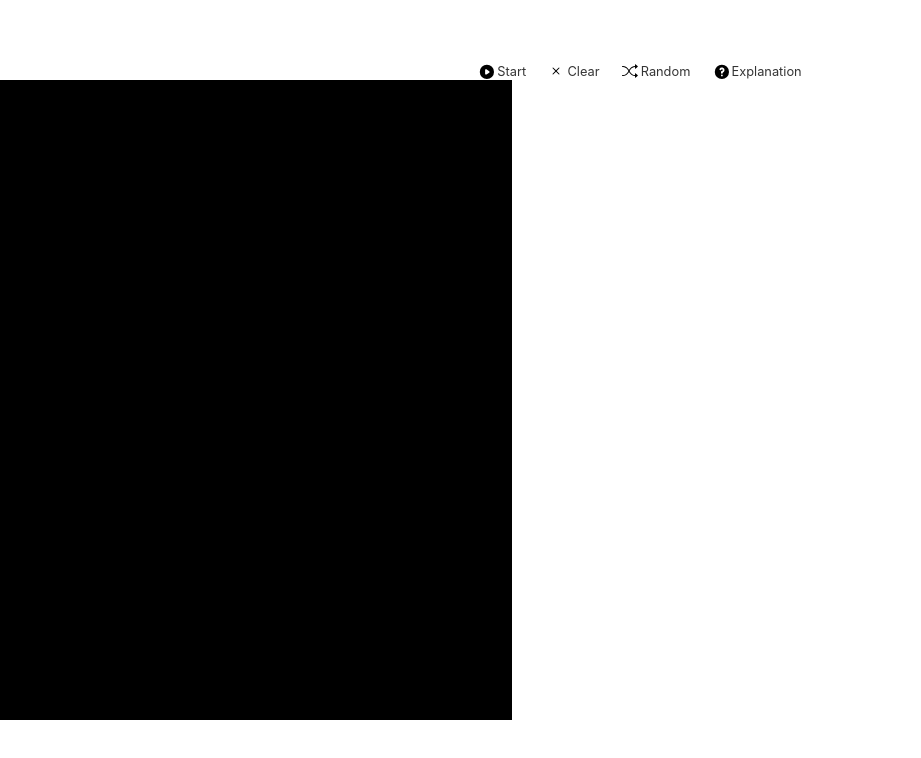
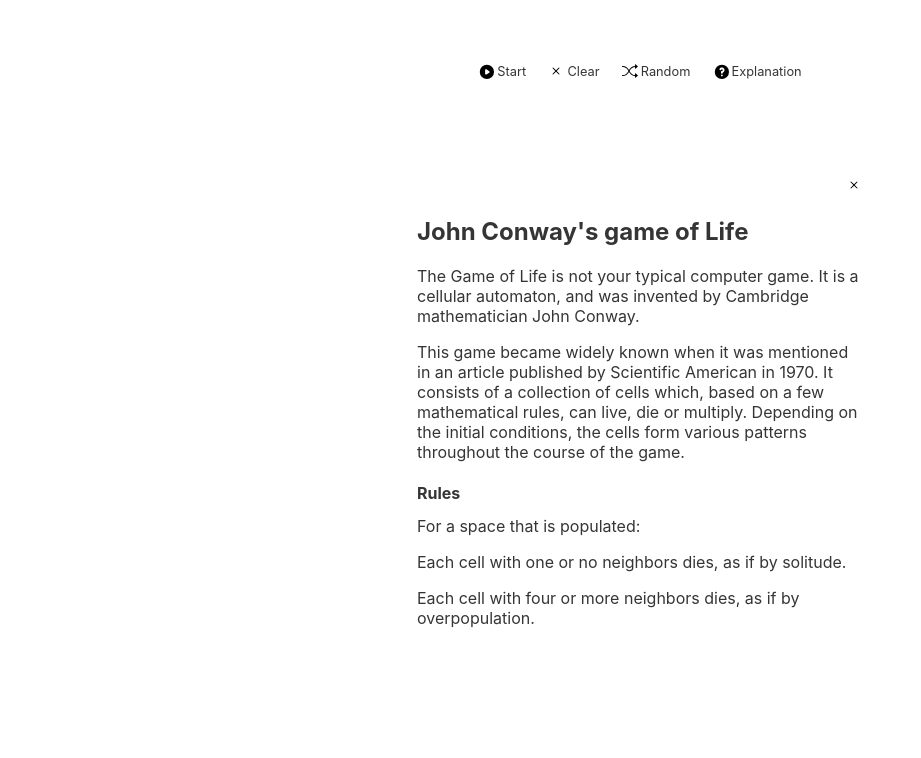
Before and after one commit to Tokonigeorge/game_of_life, a React (Vite) app in the folder game_of_life/: page / in a window 1280 px wide. Both pictures are taken after a click on the button "Explanation". Shown: the top 758 px of the page, without its empty margins (0-921 px from the left). Built offline with nearby package versions, Linux system fonts and the light colour scheme.

Commit message:
finished design

```diff
--- a/game_of_life/src/App.jsx
+++ b/game_of_life/src/App.jsx
@@ -41,6 +41,8 @@
   //but also because when start changes, the runStart function wouldnt update, we can use ref.
   const startRef = useRef(start);
   startRef.current = start;
+
+  const [open, setOpen] = useState(false);
 
   const runStart = useCallback(() => {
     if (!startRef.current) {
@@ -95,6 +97,10 @@
     setGrid(_rows);
   };
 
+  const handleToggleModal = () => {
+    setOpen(!open);
+  };
+
   return (
     <>
       <div
@@ -105,17 +111,73 @@
           position: "relative",
         }}
       >
-        <div
-          style={{
-            position: "absolute",
-            top: "10vh",
-            left: "0",
-            margin: "auto",
-            width: "40vw",
-            backgroundColor: "black",
-            minHeight: "80vh",
-          }}
-        ></div>
+        {open && (
+          <div
+            style={{
+              position: "absolute",
+              top: "20vh",
+              left: window.innerWidth > 790 ? "30vw" : "15vw",
+              width: window.innerWidth > 790 ? "40vw" : "70vw",
+              backgroundColor: "white",
+              height: "60vh",
+              border: "1px solid white",
+              borderRadius: "5px",
+              overflowY: "scroll",
+              overflowX: "hidden",
+              color: "#353535",
+            }}
+          >
+            <div
+              style={{
+                marginLeft: window.innerWidth > 790 ? "90%" : "85%",
+                marginTop: "1em",
+                cursor: "pointer",
+              }}
+              onClick={handleToggleModal}
+            >
+              <ClearIcon />
+            </div>
+            <div
+              style={{
+                padding: window.innerWidth > 790 ? "0 2em" : "0 1em",
+                marginTop: "-2em",
+              }}
+            >
+              <h2>John Conway's game of Life</h2>
+              <p>
+                The Game of Life is not your typical computer game. It is a
+                cellular automaton, and was invented by Cambridge mathematician
+                John Conway.
+              </p>
+              <p>
+                This game became widely known when it was mentioned in an
+                article published by Scientific American in 1970. It consists of
+                a collection of cells which, based on a few mathematical rules,
+                can live, die or multiply. Depending on the initial conditions,
+                the cells form various patterns throughout the course of the
+                game.
+              </p>
+              <h4>Rules</h4>
+              <p style={{ marginTop: "-0.5em" }}>
+                For a space that is populated:
+              </p>
+              <p>Each cell with one or no neighbors dies, as if by solitude.</p>
+              <p>
+                Each cell with four or more neighbors dies, as if by
+                overpopulation.
+              </p>
+              <p>Each cell with two or three neighbors survives.</p>
+              <p>For a space that is empty or unpopulated:</p>
+              <p>Each cell with three neighbours becomes populated</p>
+              <h4>The Controls</h4>
+              <p style={{ marginTop: "-0.5em" }}>
+                Make a pattern by clicking on the cells. The 'Start' button
+                advances the game by several generations (each new generation
+                corresponding to one iteration of the rules).
+              </p>
+            </div>
+          </div>
+        )}
         <div
           style={{
             display: "flex",
@@ -180,7 +242,11 @@
             marginRight="10px"
             random={true}
           />
-          <Button text={"Explanation"} handleClick={() => {}} details={true} />
+          <Button
+            text={"Explanation"}
+            handleClick={handleToggleModal}
+            details={true}
+          />
         </div>
       </div>
     </>
@@ -188,3 +254,21 @@
 }
 
 export default App;
+
+const ClearIcon = () => {
+  return (
+    <svg
+      xmlns="http://www.w3.org/2000/svg"
+      width="48"
+      height="48"
+      fillRule="#353535"
+      viewBox="0 0 48 48"
+    >
+      <path
+        fillRule="evenodd"
+        clipRule="evenodd"
+        d="M4.646 4.646a.5.5 0 0 1 .708 0L8 7.293l2.646-2.647a.5.5 0 0 1 .708.708L8.707 8l2.647 2.646a.5.5 0 0 1-.708.708L8 8.707l-2.646 2.647a.5.5 0 0 1-.708-.708L7.293 8 4.646 5.354a.5.5 0 0 1 0-.708z"
+      />
+    </svg>
+  );
+};
```
